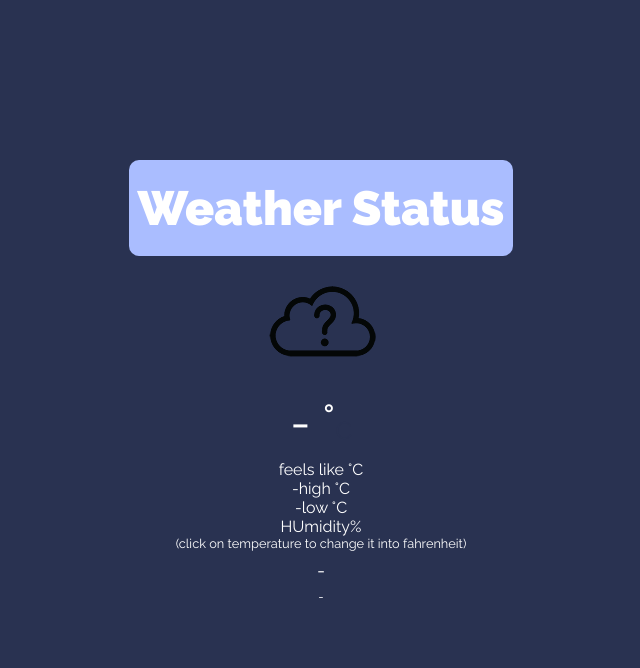
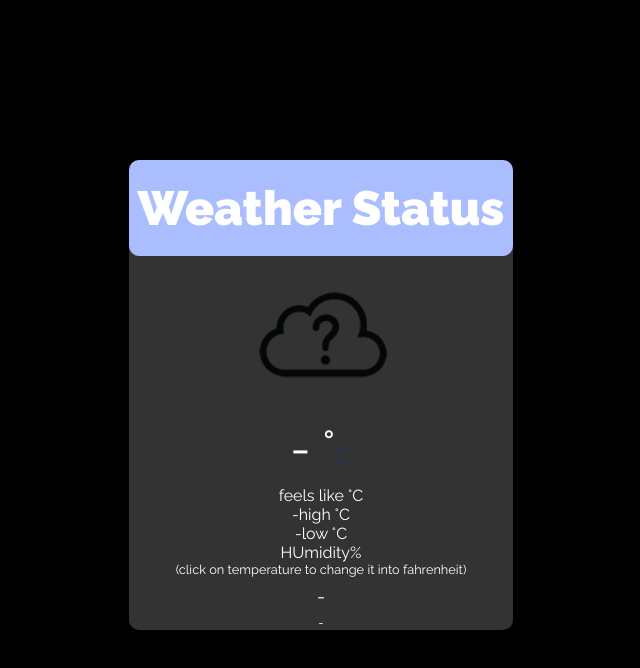
Before and after one commit to divyanshdahiya/Weather-App, a plain HTML site: page index.html in a window 1280 px wide. Shown: the whole page, without its empty margins (319-959 px from the left). Drawn offline with Linux system fonts and the light colour scheme.

Commit message:
0.9(api data added)

```diff
--- a/app.js
+++ b/app.js
@@ -1,4 +1,6 @@
 
+
+document.body.style.backgroundImage = "url(`https://source.unsplash.com/1600x900/?${bgTitle}`)";
 
 const iconElement = document.querySelector(".weather-icon");
 const tempElement = document.querySelector(".temperature-value p");
@@ -67,6 +69,9 @@ function getWeather(latitude, longitude){
             weather.humidity = data.main.humidity;
             weather.city = data.name;
             weather.country = data.sys.country;
+            var bgTitle= data.weather[0].description;
+
+
         })
         .then(function(){
             displayWeather();
--- a/style.css
+++ b/style.css
@@ -8,7 +8,10 @@
 
 }
 body{
-    background-color: #293251;
+    background: black;
+     /* background-image:linear-gradient(to bottom,rgba(0,0,0, 0),rgba(0,0,0, 100)), url(https://source.unsplash.com/1600x900/?nature,water) ;  */
+    background-size: cover;
+    background-attachment: fixed;
 
 }
 .container{
@@ -17,6 +20,9 @@ body{
     margin-top: 20vh;
     text-align: center;
     border-radius: 10px;
+    background: rgba(255, 255, 255, .2);
+    box-shadow: 0 5px 15px rgba(0, 0, 0, .5);
+
 }
 .tittle{
     background-color:#aabdff ;
@@ -57,6 +63,8 @@ body{
 .weather-icon img{
     display: block;
     margin: 0 auto;
+    width: 40%;
+
 }
 .temperature-description{
 
```
